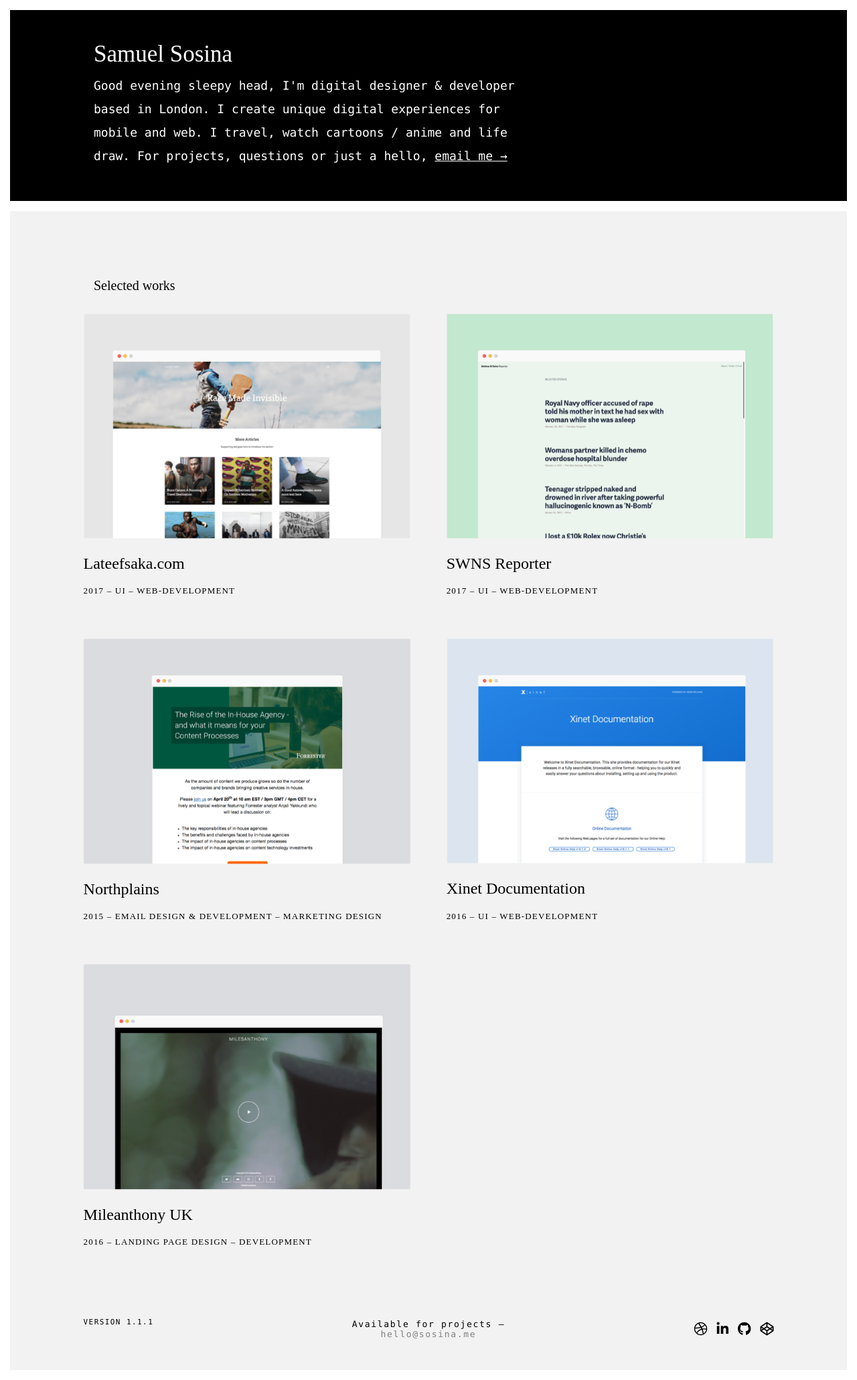
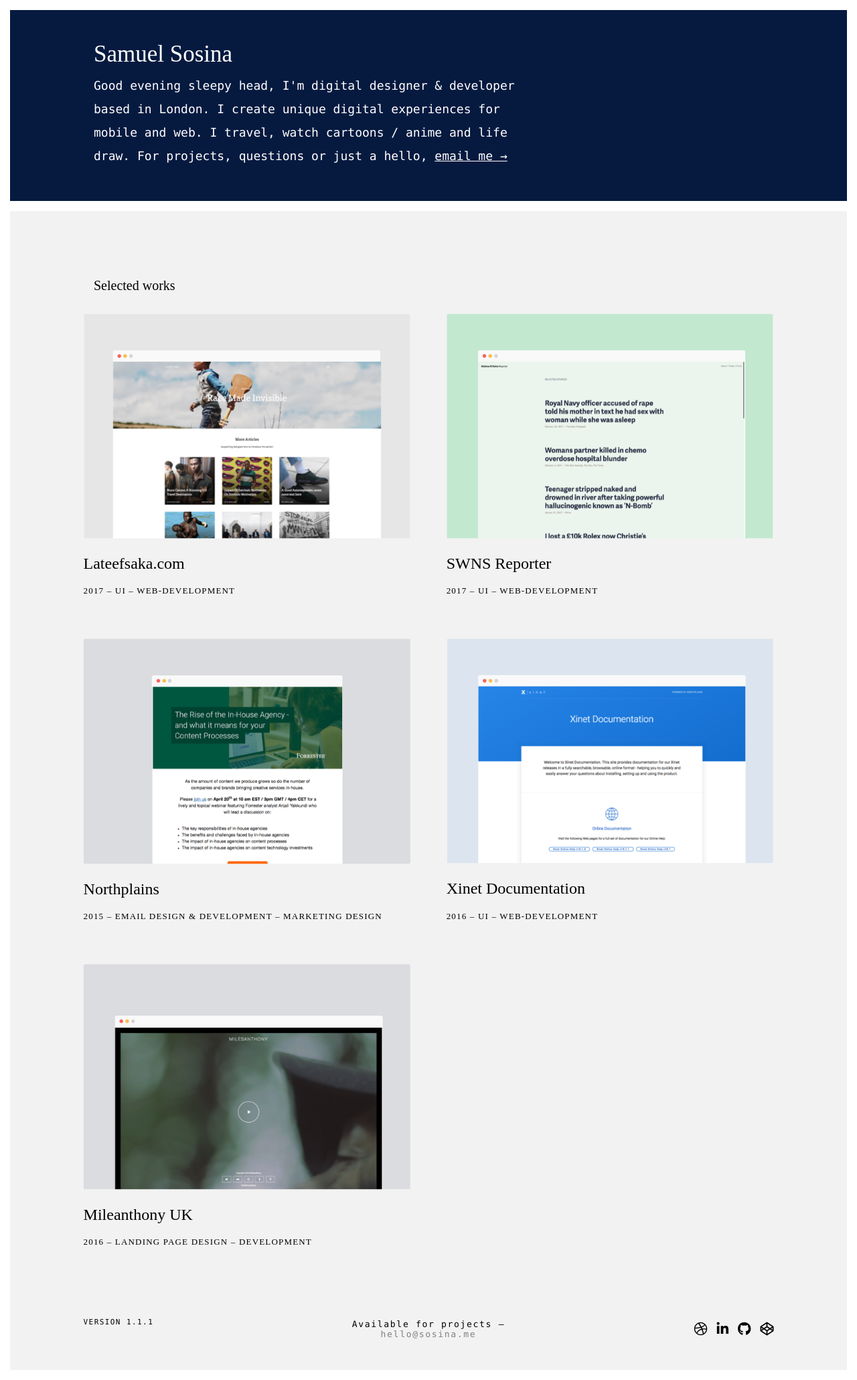
Before and after one commit to ssosina/sosina.me, a Jekyll site: the page built from index.html, in a window 1280 px wide. Shown: the whole page at 67% size. Built offline with Jekyll 4.4.1, drawn with Linux system fonts in a browser that asks for light colours; nearby versions of some CDN libraries; library files that are not in the unit come from our copies.

Commit message:
reverted bg color

```diff
--- a/_scss/3-modules/_hero.scss
+++ b/_scss/3-modules/_hero.scss
@@ -1,7 +1,7 @@
 .hero{
 	width: 100%;
 	text-align: left;
-    background: black;
+    background: #061A40;
     border: 15px solid white;
     height: 60vh;
     display: flex;
--- a/css/main.css
+++ b/css/main.css
@@ -359,7 +359,7 @@ footer {
 .hero {
   width: 100%;
   text-align: left;
-  background: black;
+  background: #061A40;
   border: 15px solid white;
   height: 60vh;
   display: -ms-flexbox;
```
